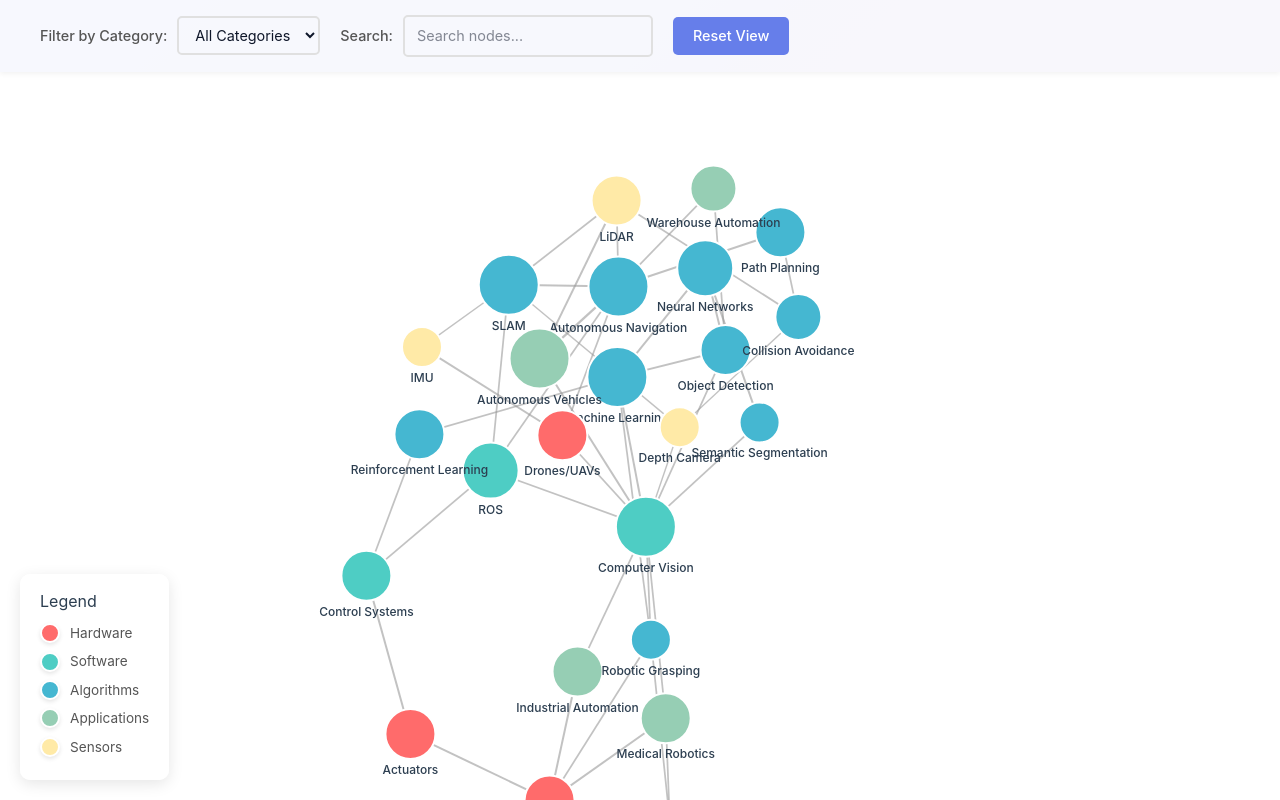
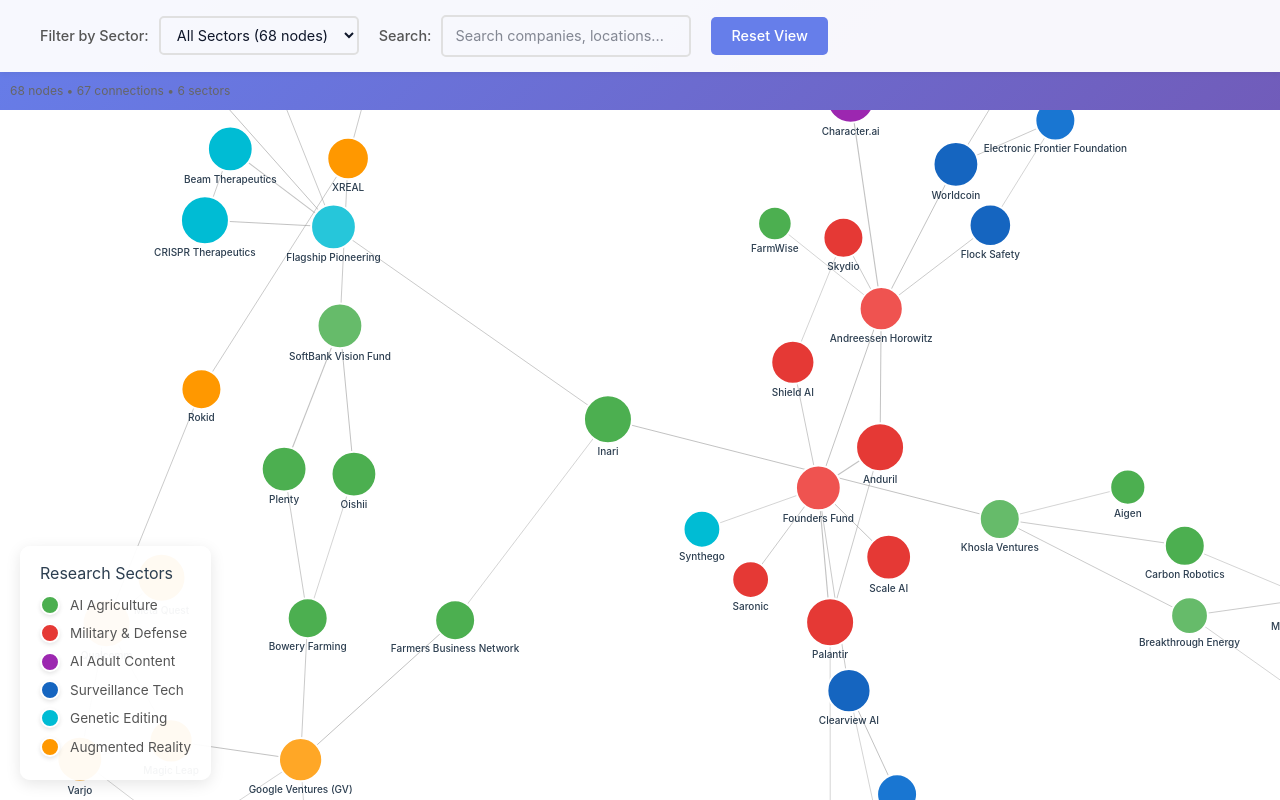
Before and after one commit to StreetFDN/landingsiteonly2, a Next.js app: page /knowledge-graph in a window 1280 px wide. Built offline with nearby package versions, Linux system fonts and the light colour scheme; a web font is replaced by a local one.

Commit message:
Update KnowledgeGraph component with 6-sector support and performance optimizations for 200+ nodes

```diff
--- a/components/KnowledgeGraph.tsx
+++ b/components/KnowledgeGraph.tsx
@@ -1,6 +1,6 @@
 'use client';
 
-import React, { useEffect, useRef, useState } from 'react';
+import React, { useEffect, useRef, useState, useMemo } from 'react';
 import * as d3 from 'd3';
 import styles from './KnowledgeGraph.module.css';
 
@@ -10,6 +10,9 @@ interface Node {
   category: string;
   importance: number;
   description?: string;
+  location?: string;
+  funding?: string;
+  type?: string;
   x?: number;
   y?: number;
   fx?: number | null;
@@ -35,9 +38,9 @@ interface KnowledgeGraphProps {
 }
 
 const KnowledgeGraph: React.FC<KnowledgeGraphProps> = ({
-  dataUrl = '/data/robotics-data.json',
-  width = 1200,
-  height = 800,
+  dataUrl = '/data/comprehensive-research-graph.json',
+  width = 1400,
+  height = 900,
 }) => {
   const svgRef = useRef<SVGSVGElement>(null);
   const [data, setData] = useState<GraphData | null>(null);
@@ -45,12 +48,49 @@ const KnowledgeGraph: React.FC<KnowledgeGraphProps> = ({
   const [categoryFilter, setCategoryFilter] = useState<string>('all');
   const [searchQuery, setSearchQuery] = useState<string>('');
 
+  // Enhanced category colors for all 6 sectors
   const categoryColors: Record<string, string> = {
+    // AI Agriculture - Green spectrum
+    'ai-agriculture': '#4CAF50',
+    'ai-agriculture-vc': '#66BB6A',
+
+    // Military & Defense - Red spectrum
+    'military-defense': '#E53935',
+    'defense-vc': '#EF5350',
+
+    // AI Adult Content - Purple spectrum
+    'ai-adult-content': '#9C27B0',
+    'adult-content-investor': '#BA68C8',
+
+    // Surveillance Tech - Dark Blue spectrum
+    'surveillance-tech': '#1565C0',
+    'privacy-org': '#1976D2',
+
+    // Genetic Editing - Cyan spectrum
+    'genetic-editing': '#00BCD4',
+    'biotech-vc': '#26C6DA',
+
+    // Augmented Reality - Orange spectrum
+    'augmented-reality': '#FF9800',
+    'ar-hardware-partner': '#FFB74D',
+    'ar-investor': '#FFA726',
+
+    // Legacy categories
     hardware: '#ff6b6b',
     software: '#4ecdc4',
     algorithms: '#45b7d1',
     applications: '#96ceb4',
     sensors: '#ffeaa7',
+  };
+
+  // Category groupings for filter
+  const categoryGroups = {
+    'AI Agriculture': ['ai-agriculture', 'ai-agriculture-vc'],
+    'Military & Defense': ['military-defense', 'defense-vc'],
+    'AI Adult Content': ['ai-adult-content', 'adult-content-investor'],
+    'Surveillance Tech': ['surveillance-tech', 'privacy-org'],
+    'Genetic Editing': ['genetic-editing', 'biotech-vc'],
+    'Augmented Reality': ['augmented-reality', 'ar-hardware-partner', 'ar-investor'],
   };
 
   useEffect(() => {
@@ -68,11 +108,14 @@ const KnowledgeGraph: React.FC<KnowledgeGraphProps> = ({
 
     const g = svg.append('g');
 
-    // Filter data based on category
-    const filteredNodes =
-      categoryFilter === 'all'
-        ? data.nodes
-        : data.nodes.filter((n) => n.category === categoryFilter);
+    // Filter data based on category group
+    let filteredNodes = data.nodes;
+    if (categoryFilter !== 'all') {
+      const categoriesToShow = categoryGroups[categoryFilter as keyof typeof categoryGroups];
+      if (categoriesToShow) {
+        filteredNodes = data.nodes.filter((n) => categoriesToShow.includes(n.category));
+      }
+    }
 
     const filteredNodeIds = new Set(filteredNodes.map((n) => n.id));
     const filteredLinks = data.links.filter(
@@ -95,7 +138,7 @@ const KnowledgeGraph: React.FC<KnowledgeGraphProps> = ({
 
     svg.call(zoom);
 
-    // Create simulation
+    // Create simulation with optimizations for 200+ nodes
     const simulation = d3
       .forceSimulation(filteredNodes)
       .force(
@@ -103,13 +146,16 @@ const KnowledgeGraph: React.FC<KnowledgeGraphProps> = ({
         d3
           .forceLink(filteredLinks)
           .id((d: any) => d.id)
-          .distance(100)
+          .distance(80)
+          .strength(0.3)
       )
-      .force('charge', d3.forceManyBody().strength(-300))
+      .force('charge', d3.forceManyBody().strength(-200))
       .force('center', d3.forceCenter(width / 2, height / 2))
-      .force('collision', d3.forceCollide().radius(40));
+      .force('collision', d3.forceCollide().radius(35))
+      .alphaDecay(0.02) // Faster convergence for large graphs
+      .velocityDecay(0.4); // Better stability
 
-    // Draw links
+    // Draw links with reduced opacity for large graphs
     const link = g
       .append('g')
       .selectAll('line')
@@ -118,8 +164,8 @@ const KnowledgeGraph: React.FC<KnowledgeGraphProps> = ({
       .append('line')
       .attr('class', styles.link)
       .attr('stroke', '#999')
-      .attr('stroke-opacity', 0.6)
-      .attr('stroke-width', (d: any) => Math.sqrt(d.value || 1));
+      .attr('stroke-opacity', 0.3)
+      .attr('stroke-width', (d: any) => Math.sqrt(d.value || 1) * 0.5);
 
     // Draw nodes
     const node = g
@@ -150,7 +196,7 @@ const KnowledgeGraph: React.FC<KnowledgeGraphProps> = ({
 
     node
       .append('circle')
-      .attr('r', (d) => (d.importance ? d.importance * 10 : 20))
+      .attr('r', (d) => (d.importance ? d.importance * 8 : 16))
       .attr('fill', (d) => categoryColors[d.category] || '#95a5a6')
       .attr('stroke', '#fff')
       .attr('stroke-width', 2);
@@ -159,9 +205,11 @@ const KnowledgeGraph: React.FC<KnowledgeGraphProps> = ({
       .append('text')
       .text((d) => d.label)
       .attr('x', 0)
-      .attr('y', (d) => (d.importance ? d.importance * 10 : 20) + 15)
+      .attr('y', (d) => (d.importance ? d.importance * 8 : 16) + 12)
       .attr('text-anchor', 'middle')
-      .attr('class', styles.nodeLabel);
+      .attr('class', styles.nodeLabel)
+      .style('font-size', '10px')
+      .style('pointer-events', 'none');
 
     // Event handlers
     node
@@ -170,16 +218,27 @@ const KnowledgeGraph: React.FC<KnowledgeGraphProps> = ({
           .select('circle')
           .transition()
           .duration(200)
-          .attr('r', (d.importance ? d.importance * 10 : 20) * 1.3)
+          .attr('r', (d.importance ? d.importance * 8 : 16) * 1.3)
           .attr('stroke-width', 4);
+
+        // Highlight connected links
+        link
+          .attr('stroke-opacity', (l: any) => {
+            const sourceId = typeof l.source === 'string' ? l.source : l.source.id;
+            const targetId = typeof l.target === 'string' ? l.target : l.target.id;
+            return (sourceId === d.id || targetId === d.id) ? 0.8 : 0.1;
+          });
       })
       .on('mouseout', function (event, d) {
         d3.select(this)
           .select('circle')
           .transition()
           .duration(200)
-          .attr('r', d.importance ? d.importance * 10 : 20)
+          .attr('r', d.importance ? d.importance * 8 : 16)
           .attr('stroke-width', 2);
+
+        // Reset link opacity
+        link.attr('stroke-opacity', 0.3);
       })
       .on('click', (event, d) => {
         setSelectedNode(d);
@@ -191,7 +250,8 @@ const KnowledgeGraph: React.FC<KnowledgeGraphProps> = ({
       node.each(function (d) {
         const matches =
           d.label.toLowerCase().includes(lowerQuery) ||
-          (d.description && d.description.toLowerCase().includes(lowerQuery));
+          (d.description && d.description.toLowerCase().includes(lowerQuery)) ||
+          (d.location && d.location.toLowerCase().includes(lowerQuery));
         d3.select(this).select('circle').attr('opacity', matches ? 1 : 0.2);
         d3.select(this).select('text').attr('opacity', matches ? 1 : 0.2);
       });
@@ -207,6 +267,12 @@ const KnowledgeGraph: React.FC<KnowledgeGraphProps> = ({
 
       node.attr('transform', (d) => `translate(${d.x},${d.y})`);
     });
+
+    // Stop simulation after convergence for performance
+    simulation.on('end', () => {
+      console.log('Simulation converged');
+    });
+
   }, [data, categoryFilter, searchQuery, width, height]);
 
   const getConnections = (node: Node): Link[] => {
@@ -218,22 +284,32 @@ const KnowledgeGraph: React.FC<KnowledgeGraphProps> = ({
     );
   };
 
+  const stats = useMemo(() => {
+    if (!data) return null;
+    return {
+      totalNodes: data.nodes.length,
+      totalLinks: data.links.length,
+      sectors: Object.keys(categoryGroups).length,
+    };
+  }, [data]);
+
   return (
     <div className={styles.container}>
       <div className={styles.controls}>
         <div className={styles.controlGroup}>
-          <label htmlFor="category-filter">Filter by Category:</label>
+          <label htmlFor="category-filter">Filter by Sector:</label>
           <select
             id="category-filter"
             value={categoryFilter}
             onChange={(e) => setCategoryFilter(e.target.value)}
           >
-            <option value="all">All Categories</option>
-            <option value="hardware">Hardware</option>
-            <option value="software">Software</option>
-            <option value="algorithms">Algorithms</option>
-            <option value="applications">Applications</option>
-            <option value="sensors">Sensors</option>
+            <option value="all">All Sectors ({stats?.totalNodes || 0} nodes)</option>
+            <option value="AI Agriculture">🌱 AI Agriculture</option>
+            <option value="Military & Defense">🛡️ Military & Defense</option>
+            <option value="AI Adult Content">💜 AI Adult Content</option>
+            <option value="Surveillance Tech">👁️ Surveillance Tech</option>
+            <option value="Genetic Editing">🧬 Genetic Editing</option>
+            <option value="Augmented Reality">🥽 Augmented Reality</option>
           </select>
         </div>
 
@@ -242,7 +318,7 @@ const KnowledgeGraph: React.FC<KnowledgeGraphProps> = ({
           <input
             type="text"
             id="search-input"
-            placeholder="Search nodes..."
+            placeholder="Search companies, locations..."
             value={searchQuery}
             onChange={(e) => setSearchQuery(e.target.value)}
           />
@@ -258,6 +334,12 @@ const KnowledgeGraph: React.FC<KnowledgeGraphProps> = ({
           Reset View
         </button>
       </div>
+
+      {stats && (
+        <div style={{ padding: '10px', fontSize: '12px', color: '#666' }}>
+          {stats.totalNodes} nodes • {stats.totalLinks} connections • {stats.sectors} sectors
+        </div>
+      )}
 
       <div className={styles.graphContainer}>
         <svg ref={svgRef} width={width} height={height} />
@@ -278,11 +360,17 @@ const KnowledgeGraph: React.FC<KnowledgeGraphProps> = ({
               backgroundColor: categoryColors[selectedNode.category],
             }}
           >
-            {selectedNode.category.toUpperCase()}
+            {selectedNode.category.toUpperCase().replace(/-/g, ' ')}
           </p>
+          {selectedNode.location && (
+            <p><strong>📍 Location:</strong> {selectedNode.location}</p>
+          )}
+          {selectedNode.funding && (
+            <p><strong>💰 Funding:</strong> {selectedNode.funding}</p>
+          )}
           <p>{selectedNode.description || 'No description available.'}</p>
           <div>
-            <h3>Connections:</h3>
+            <h3>Connections ({getConnections(selectedNode).length}):</h3>
             <ul>
               {getConnections(selectedNode).map((conn, idx) => {
                 const connectedNodeId =
@@ -300,7 +388,10 @@ const KnowledgeGraph: React.FC<KnowledgeGraphProps> = ({
                 );
                 return (
                   <li key={idx}>
-                    {connectedNode?.label} ({conn.type || 'related'})
+                    {connectedNode?.label}
+                    <span style={{ color: '#888', fontSize: '11px' }}>
+                      {' '}({conn.type || 'related'})
+                    </span>
                   </li>
                 );
               })}
@@ -310,14 +401,14 @@ const KnowledgeGraph: React.FC<KnowledgeGraphProps> = ({
       )}
 
       <div className={styles.legend}>
-        <h3>Legend</h3>
-        {Object.entries(categoryColors).map(([category, color]) => (
-          <div key={category} className={styles.legendItem}>
+        <h3>Research Sectors</h3>
+        {Object.entries(categoryGroups).map(([groupName, categories]) => (
+          <div key={groupName} className={styles.legendItem}>
             <span
               className={styles.legendColor}
-              style={{ backgroundColor: color }}
+              style={{ backgroundColor: categoryColors[categories[0]] }}
             />
-            <span>{category.charAt(0).toUpperCase() + category.slice(1)}</span>
+            <span>{groupName}</span>
           </div>
         ))}
       </div>
```
